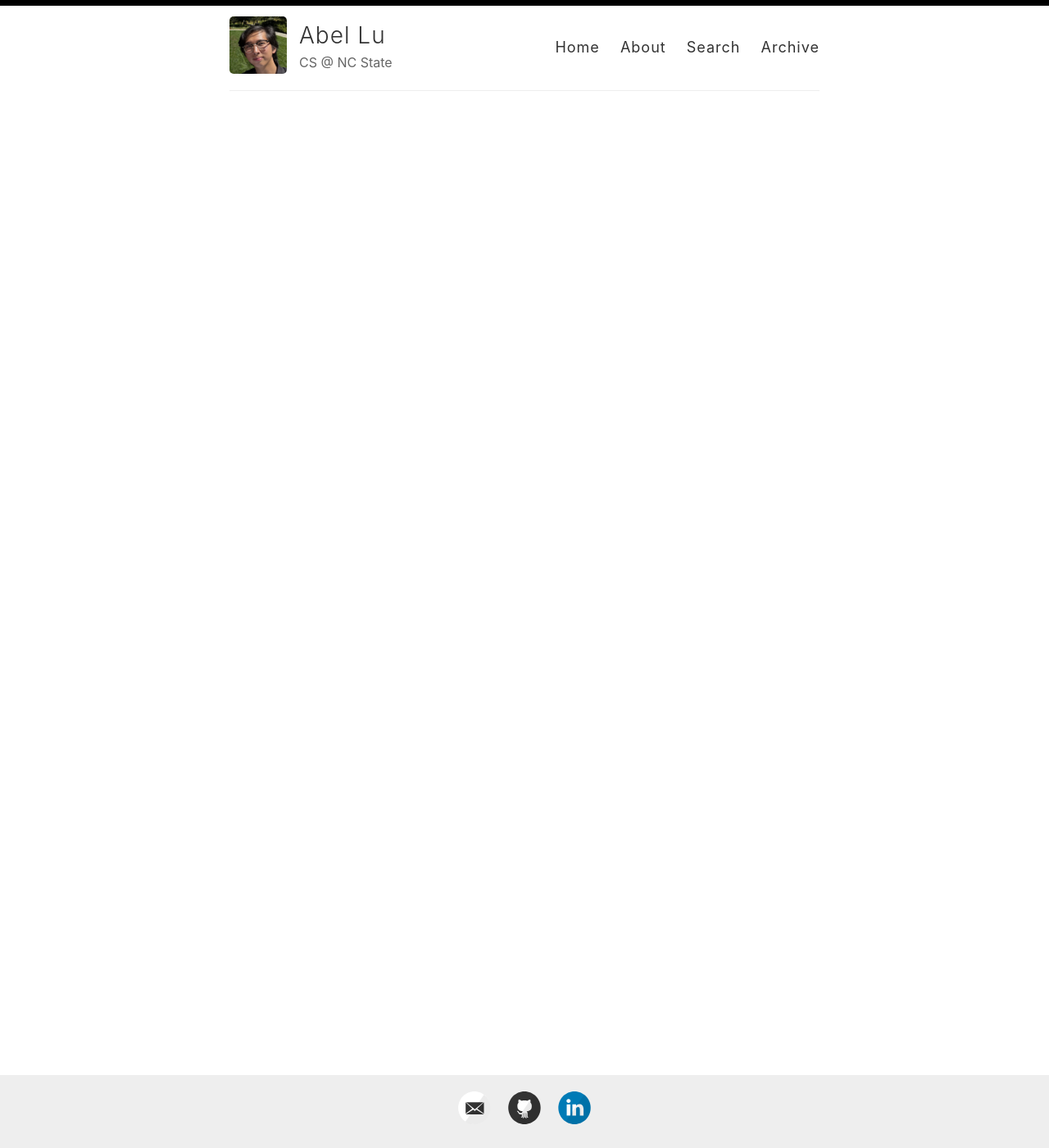
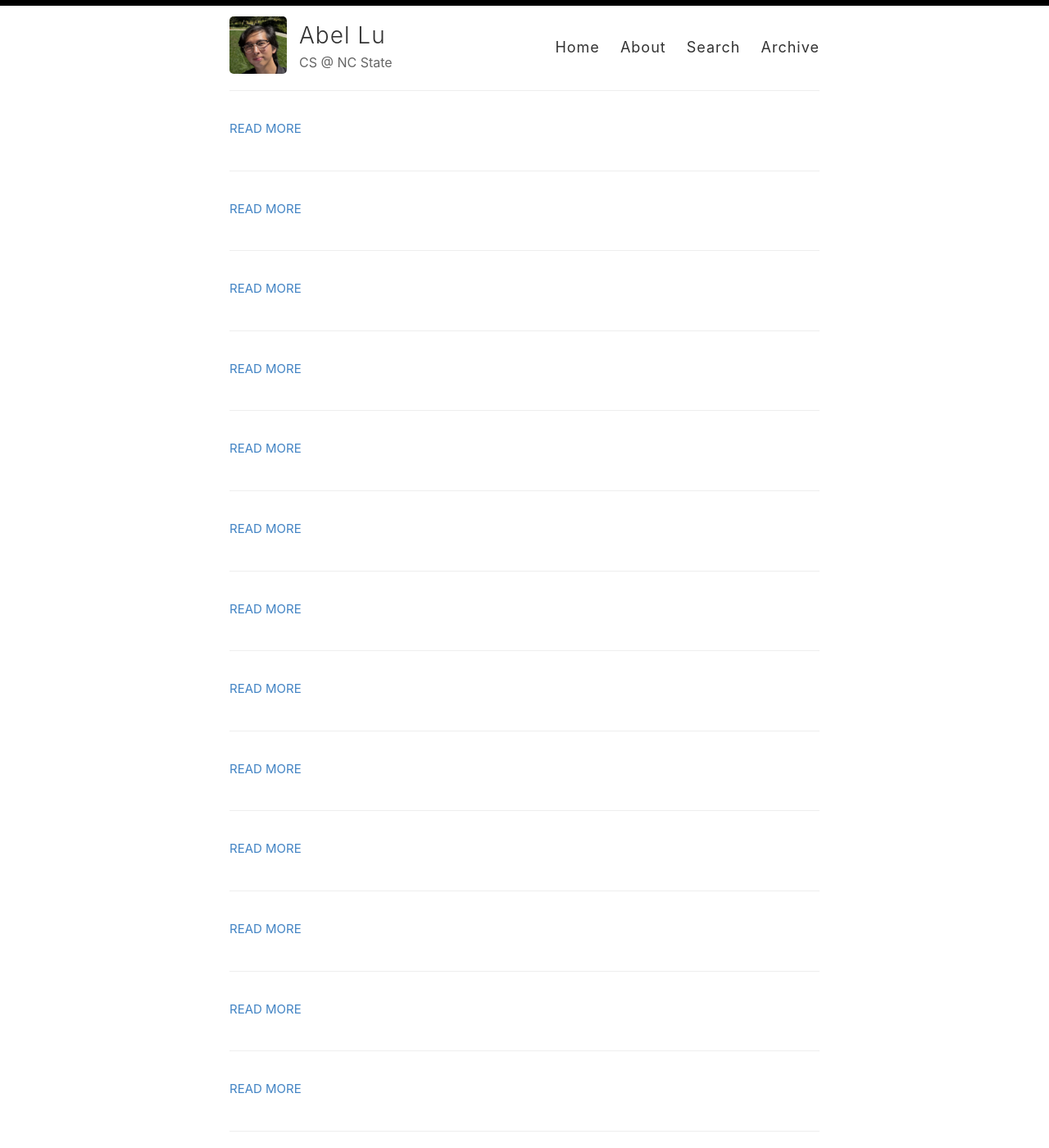
Before and after one commit to azn-abel/azn-abel.github.io, a Jekyll site: the page built from _pages/blog.md, in a window 1280 px wide and 1400 px high. Shown: the whole window at 82% size. Built offline with Jekyll 4.4.1, drawn with Linux system fonts in a browser that asks for light colours; some of the changed text lies outside the part shown.

Commit message:
Update blog.html

```diff
--- a/_layouts/blog.html
+++ b/_layouts/blog.html
@@ -3,7 +3,7 @@
 ---
 
 <div class="posts">
-  {% for post in paginator.posts %}
+  {% for post in site %}
     <article class="post">
       <a href="{{ site.baseurl }}{{ post.url }}">
         <h1>{{ post.title }}</h1>
@@ -19,31 +19,4 @@
       <a href="{{ site.baseurl }}{{ post.url }}" class="read-more">Read More</a>
     </article>
   {% endfor %}
-
-  <!-- pagination -->
-  {% if paginator.total_pages > 1 %}
-  <div class="pagination">
-    {% if paginator.previous_page %}
-      <a href="{{ paginator.previous_page_path | prepend: site.baseurl | replace: '//', '/' }}">&laquo; Prev</a>
-    {% else %}
-      <span>&laquo; Prev</span>
-    {% endif %}
-
-    {% for page in (1..paginator.total_pages) %}
-      {% if page == paginator.page %}
-        <span class="webjeda">{{ page }}</span>
-      {% elsif page == 1 %}
-        <a href="{{ '/' | prepend: site.baseurl | replace: '//', '/' }}">{{ page }}</a>
-      {% else %}
-        <a href="{{ site.paginate_path | prepend: site.baseurl | replace: '//', '/' | replace: ':num', page }}">{{ page }}</a>
-      {% endif %}
-    {% endfor %}
-
-    {% if paginator.next_page %}
-      <a href="{{ paginator.next_page_path | prepend: site.baseurl | replace: '//', '/' }}">Next &raquo;</a>
-    {% else %}
-      <span>Next &raquo;</span>
-    {% endif %}
-  </div>
-  {% endif %}
 </div>
```
